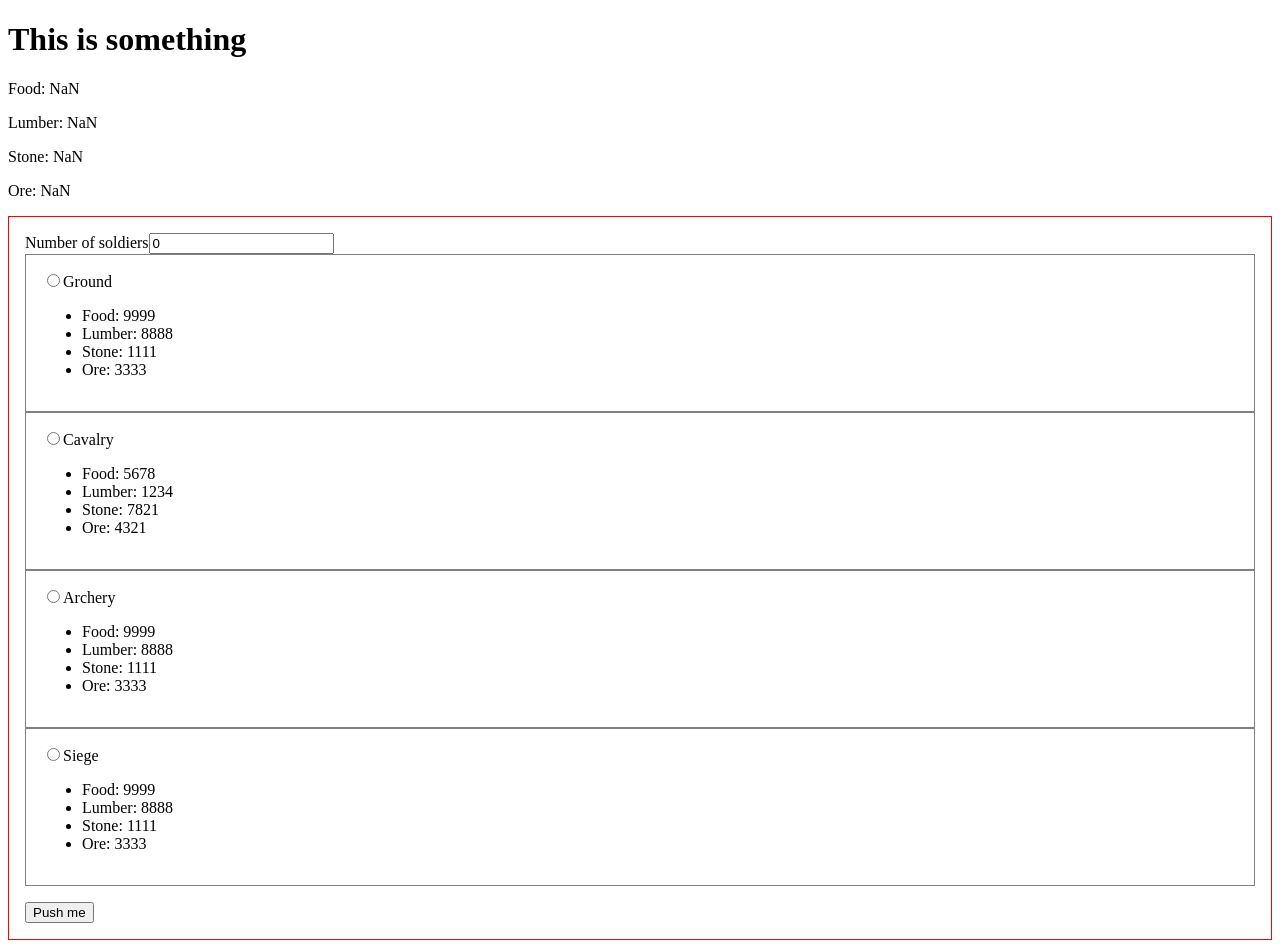
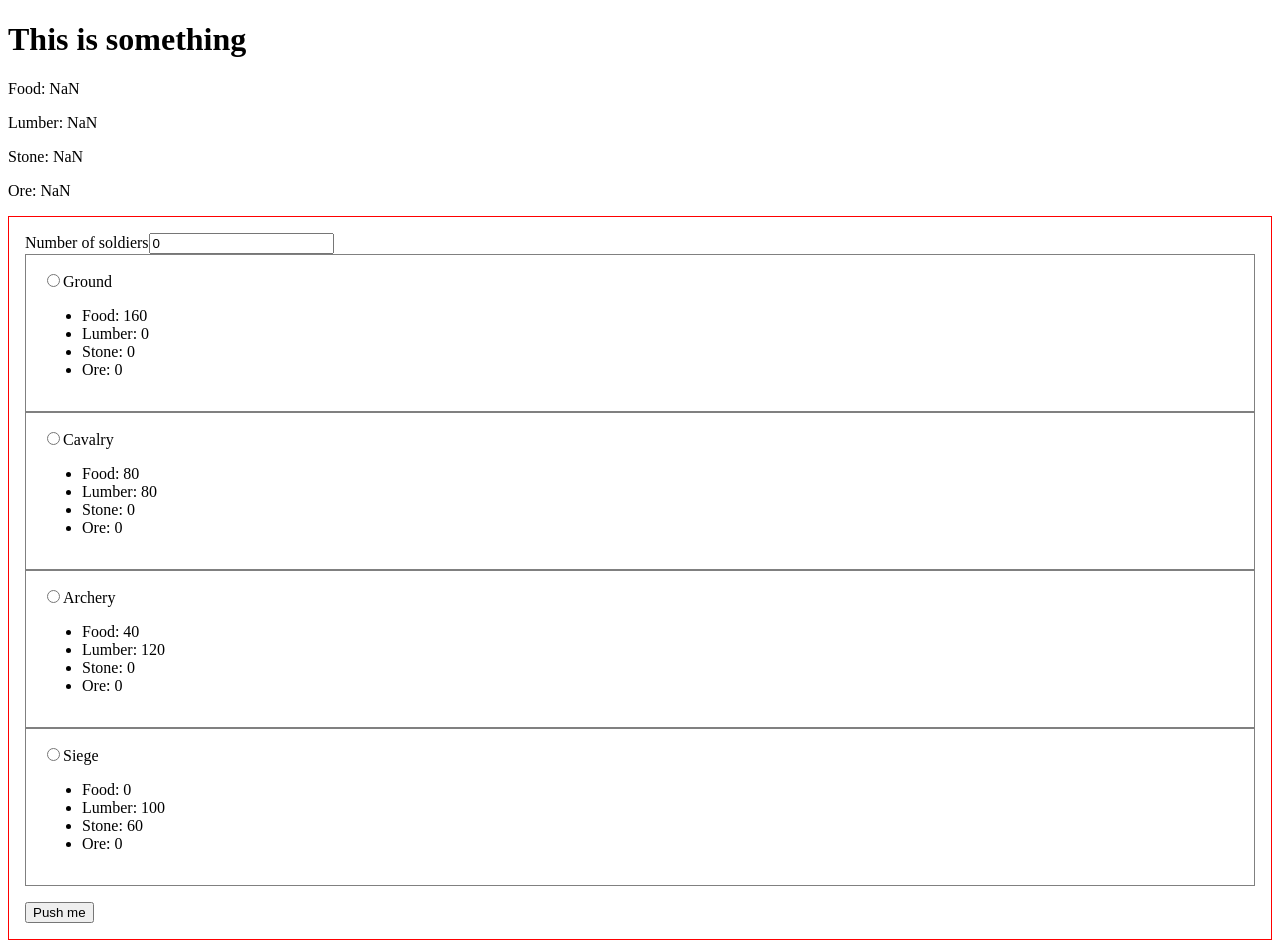
Before and after one commit to florin-bizgan/evony-utility, a React (Create React App) app: page / in a window 1280 px wide. Built offline with nearby package versions, Linux system fonts and the light colour scheme.

Commit message:
Feat: Added real data retail like for resources required

```diff
--- a/src/component/form/form.data.js
+++ b/src/component/form/form.data.js
@@ -5,40 +5,40 @@ export const initialValues = {
 export const formData = [
   {
     resource: {
-      lumber: 8888,
-      food: 9999,
-      stone: 1111,
-      ore: 3333,
+      food: 160,
+      lumber: 0,
+      stone: 0,
+      ore: 0,
     },
     label: "Ground",
     troopType: "ground",
   },
   {
     resource: {
-      lumber: 1234,
-      food: 5678,
-      stone: 7821,
-      ore: 4321,
+      food: 80,
+      lumber: 80,
+      stone: 0,
+      ore: 0,
     },
     label: "Cavalry",
     troopType: "cavalry",
   },
   {
     resource: {
-      lumber: 8888,
-      food: 9999,
-      stone: 1111,
-      ore: 3333,
+      food: 40,
+      lumber: 120,
+      stone: 0,
+      ore: 0,
     },
     label: "Archery",
     troopType: "archery",
   },
   {
     resource: {
-      lumber: 8888,
-      food: 9999,
-      stone: 1111,
-      ore: 3333,
+      food: 0,
+      lumber: 100,
+      stone: 60,
+      ore: 0,
     },
     label: "Siege",
     troopType: "siege",
```
